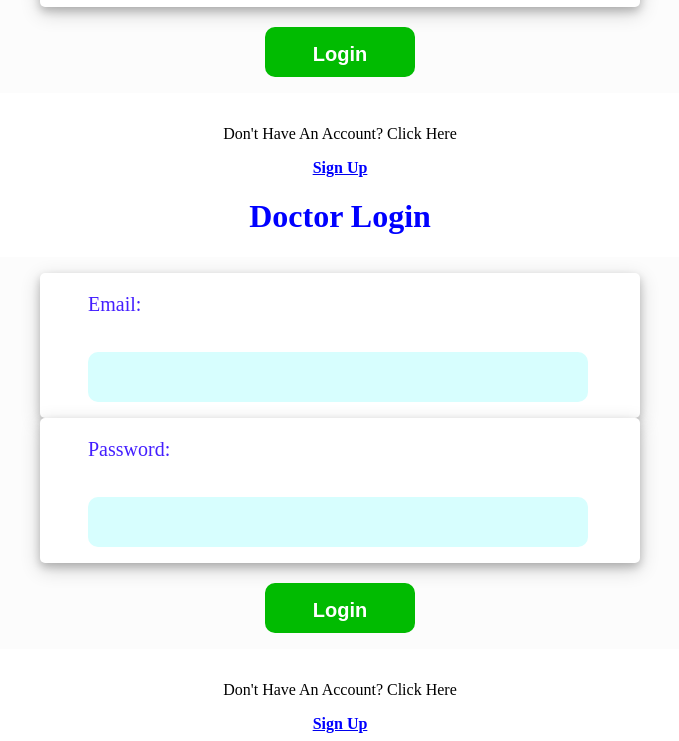
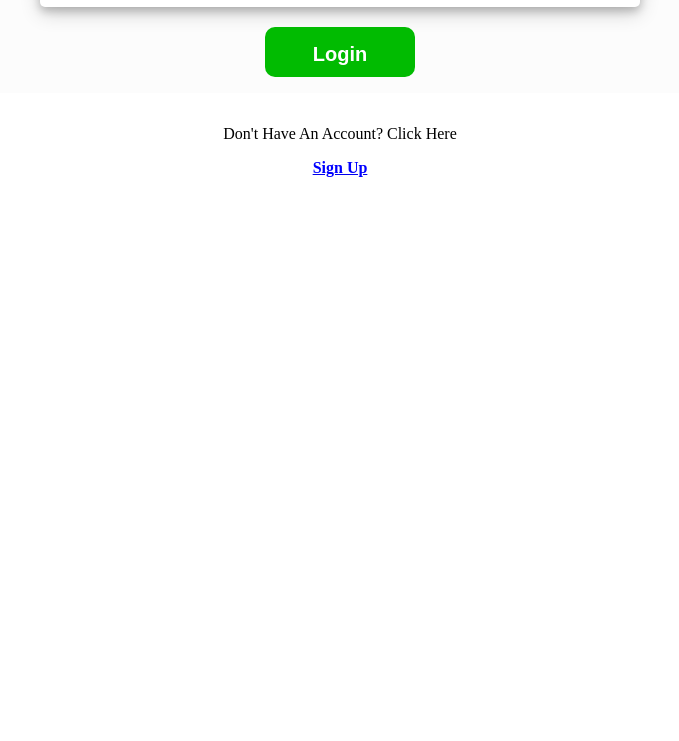
Before and after one commit to ROOPAPRATYU/signinsignup, a Django app: page /doctor_login/ in a window 1280 px wide. Shown: the part 387-1128 px from the top of the page, without its empty margins (300-979 px from the left). After the commit the page ends 564 px from the top, so only its background shows below. Run offline with Django 3.2, Linux system fonts and the light colour scheme.

Commit message:
Update Doctor_login.html

```diff
--- a/doctor_patient_app/templates/Doctor_login.html
+++ b/doctor_patient_app/templates/Doctor_login.html
@@ -125,22 +125,3 @@
 </body>
 
 </html>
-
-    <form method="post" enctype="multipart/form-data">
-        <h1>Doctor Login</h1>
-        {% csrf_token %}
-        <div class="container">
-            {% for field in form %}
-            <div class="form-content">
-                <p class="p-style">{{ field.label_tag }}</p>
-                <p class="input-style">{{ field }}</p>
-            </div>
-            {% endfor %}
-            <input class="button-style" type="submit" value="Login">
-        </div>
-    </form>
-    <p>Don't Have An Account? Click Here</p><a href="{% url 'doctor_register' %}"><span
-            style="color: blue;font-size: 16px;font-weight: bold;">Sign Up</span></a>
-</body>
-
-</html>
```
